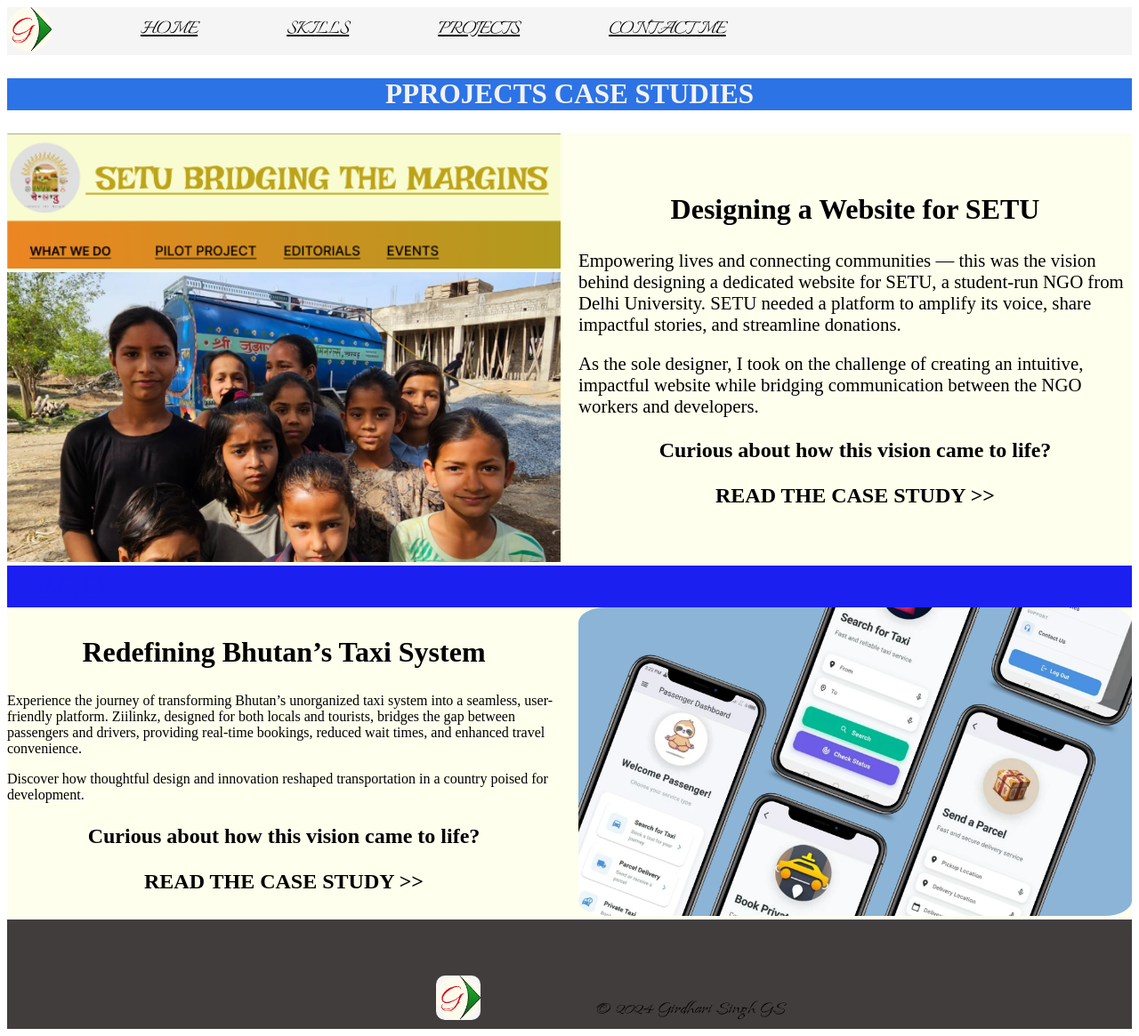
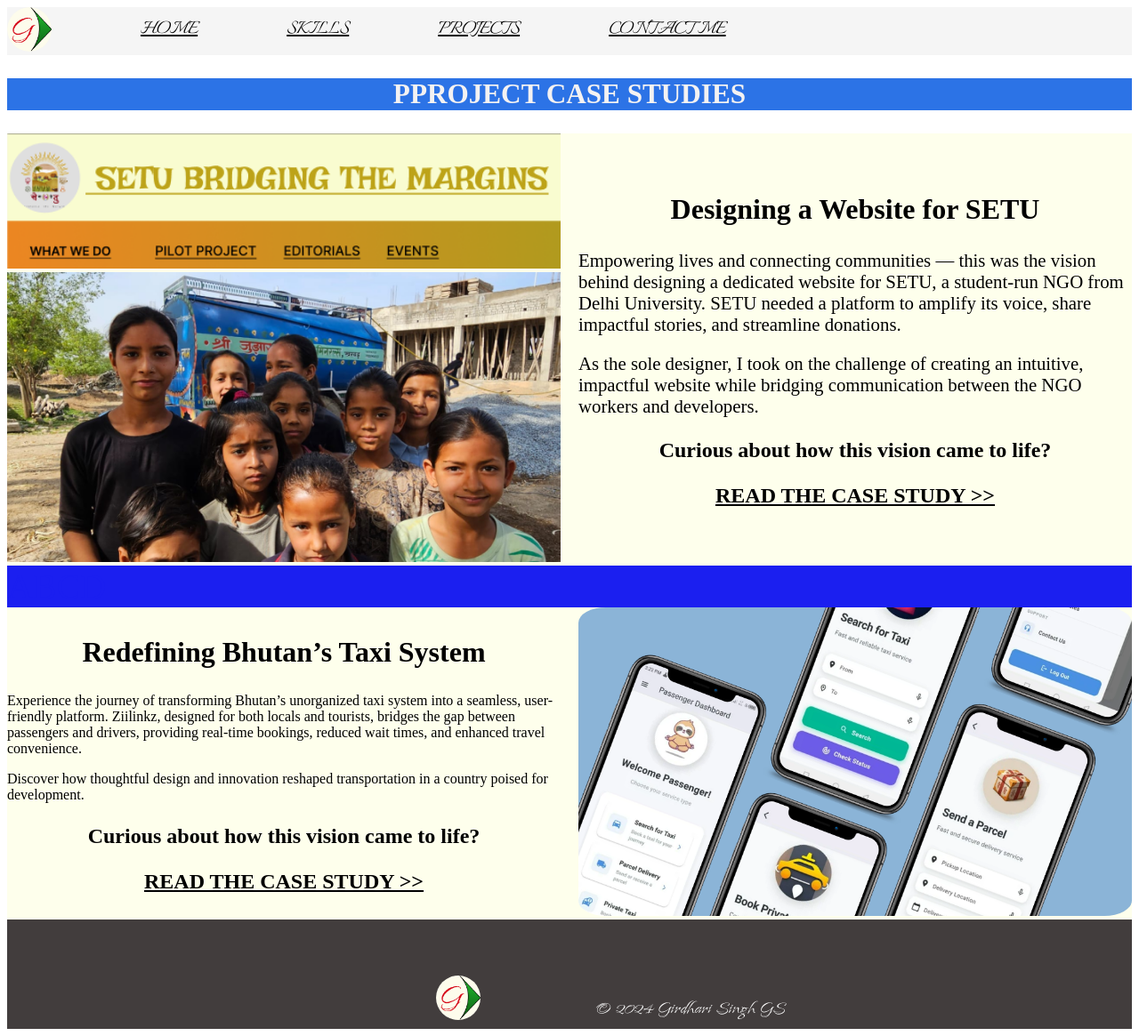
Before and after one commit to Aayush0305/GS_pf, a plain HTML site: page projects.html in a window 1280 px wide. Shown: the whole page at 89% size. Drawn offline with Linux system fonts and the light colour scheme.

Commit message:
case study of setu link added 29/12/24

```diff
--- a/projects.html
+++ b/projects.html
@@ -38,7 +38,7 @@
 
     <!-- Introduction Section -->
     <section id="top" class="heading">
-            <h1>PPROJECTS CASE STUDIES</h1>
+            <h1>PPROJECT CASE STUDIES</h1>
     </section>
 
     <!-- Approach Section -->
@@ -77,7 +77,10 @@
                     Curious about how this vision came to life?
                 </h3>
                 <h3>
-                    READ THE CASE STUDY >>
+                    <a href="https://docs.google.com/presentation/d/13N5wGxKy4f6_MvjLhsEgvK_Oa8fgqUVOx08PNGt9vIo/edit?usp=sharing">
+                        READ THE CASE STUDY >>
+                    </a>
+
                 </h3>
 
             </div>
@@ -103,7 +106,10 @@
                     Curious about how this vision came to life?
                 </h3>
                 <h3>
-                    READ THE CASE STUDY >>
+                    <a href="#">
+                        READ THE CASE STUDY >>
+                    </a>
+
                 </h3>
 
 
--- a/styles.css
+++ b/styles.css
@@ -422,6 +422,7 @@
 {
     font-family: "Island Moments";
     flex:1;
+    color: white;
 }
 footer img
 {
@@ -697,3 +698,19 @@
     height:60px;
     font-size: 1.5rem;
 }
+.p1_right  a
+{
+    color: #000;
+}
+.p2_left  a
+{
+    color: #000;
+}
+.pf img
+{
+    border-radius: 40px;
+}
+.logo img
+{
+    border-radius: 40px;
+}
```
